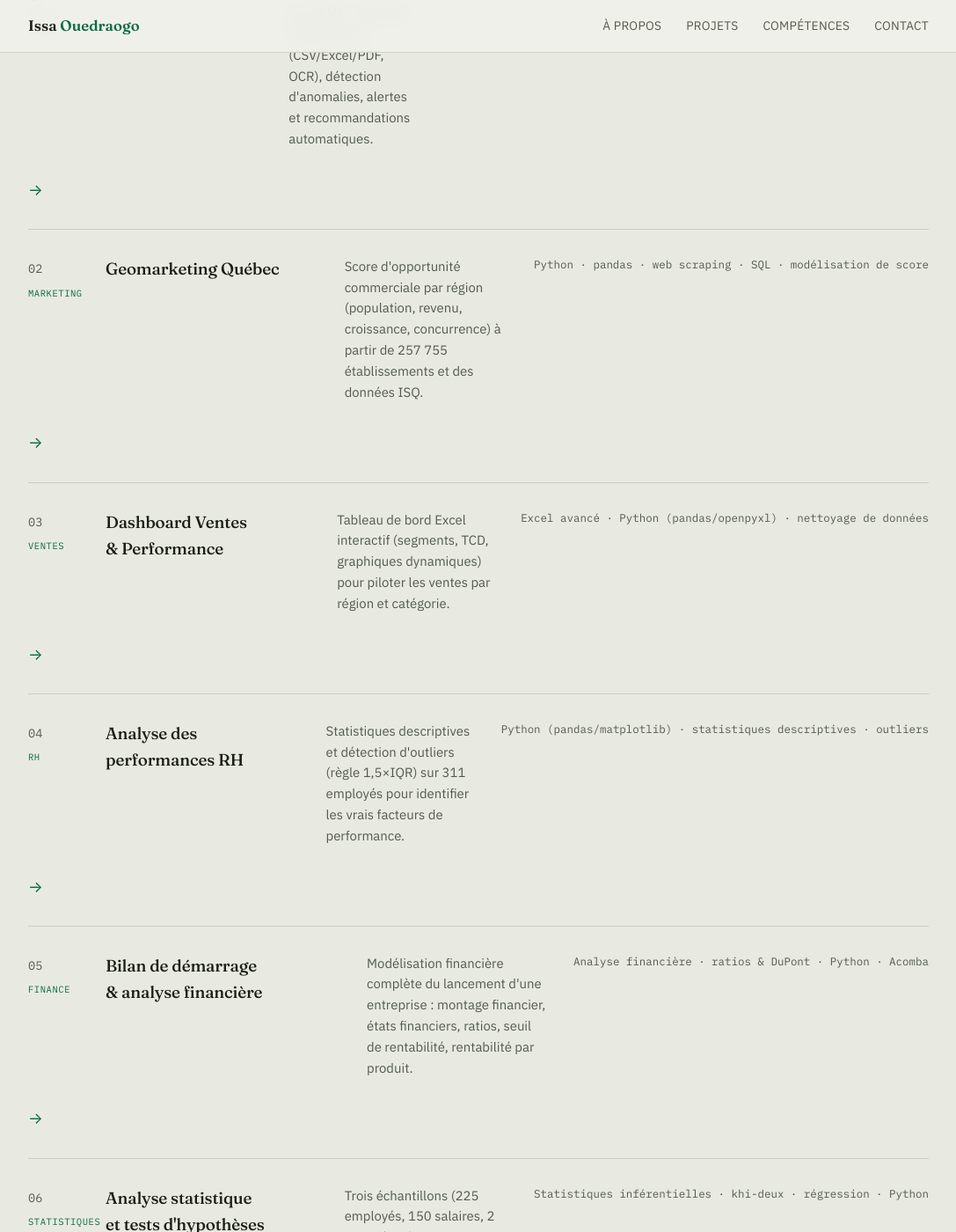
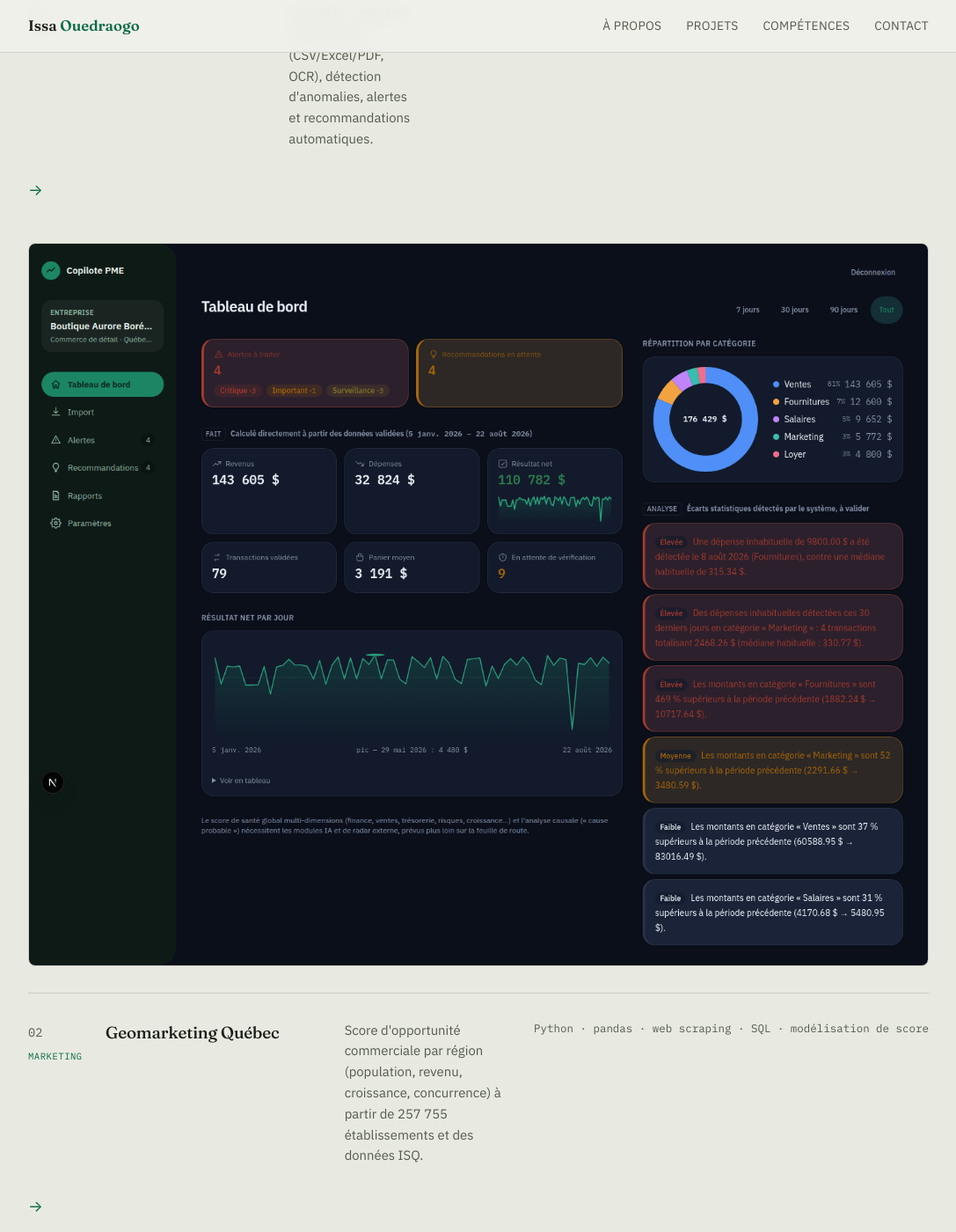
Before and after one commit to Issa0900/Issa-Ouedraogo, a Jekyll site: the page index.html, which Jekyll copies as it is, in a window 1280 px wide and 1400 px high, scrolled down 2292 px. Shown: the whole window at 88% size, without its empty margins (96-1183 px from the left). Built offline with Jekyll 4.4.1, drawn with Linux system fonts in a browser that asks for light colours.

Commit message:
Ajouter une miniature du dashboard à la carte Copilote PME
Donne un aperçu visuel direct du projet sur la page portfolio, sans
avoir à cliquer vers le repo.

Co-Authored-By: Claude Sonnet 5 <noreply@anthropic.com>
Claude-Session: https://claude.ai/code/session_0193AKo1AHhX5MS5PgQqZtY4

```diff
--- a/index.html
+++ b/index.html
@@ -148,6 +148,12 @@
     transition: transform .25s ease;
   }
   .project:hover .arrow{ transform:translateX(6px); }
+  .project-thumb{
+    grid-column: 1 / -1;
+    margin-top:18px; border-radius:8px; overflow:hidden;
+    border:1px solid var(--line);
+  }
+  .project-thumb img{ width:100%; display:block; }
 
   /* ---------- Skills (bande sombre pour rompre le rythme clair/clair) ---------- */
   :root{ --accent-bright:#4fcf95; }
@@ -278,6 +284,7 @@
           <span class="desc">SaaS de pilotage et d'aide à la décision pour PME : ingestion multi-format (CSV/Excel/PDF, OCR), détection d'anomalies, alertes et recommandations automatiques.</span>
           <span class="skills">Next.js (TypeScript) · FastAPI (Python) · PostgreSQL · pipeline d'ingestion</span>
           <span class="arrow">→</span>
+          <span class="project-thumb"><img src="assets/copilote-pme-dashboard.png" alt="Dashboard Copilote PME : revenus, dépenses, répartition par catégorie et anomalies détectées" loading="lazy" /></span>
         </a>
         <a class="project" href="./geomarketing-quebec/">
           <span class="idx"><span class="n mono">02</span><span class="domain">Marketing</span></span>
```
Also changed, not shown: assets/copilote-pme-dashboard.png (added).
